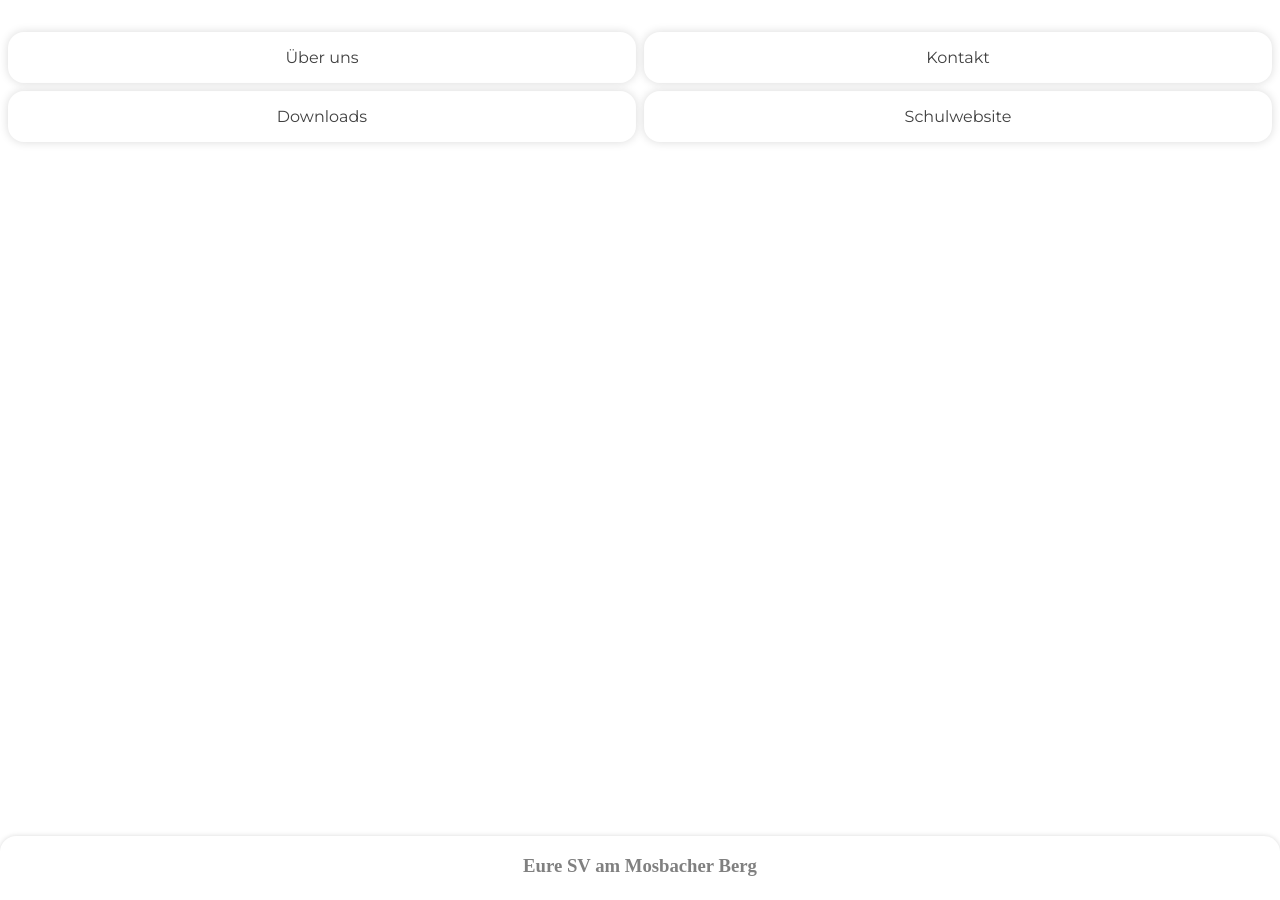
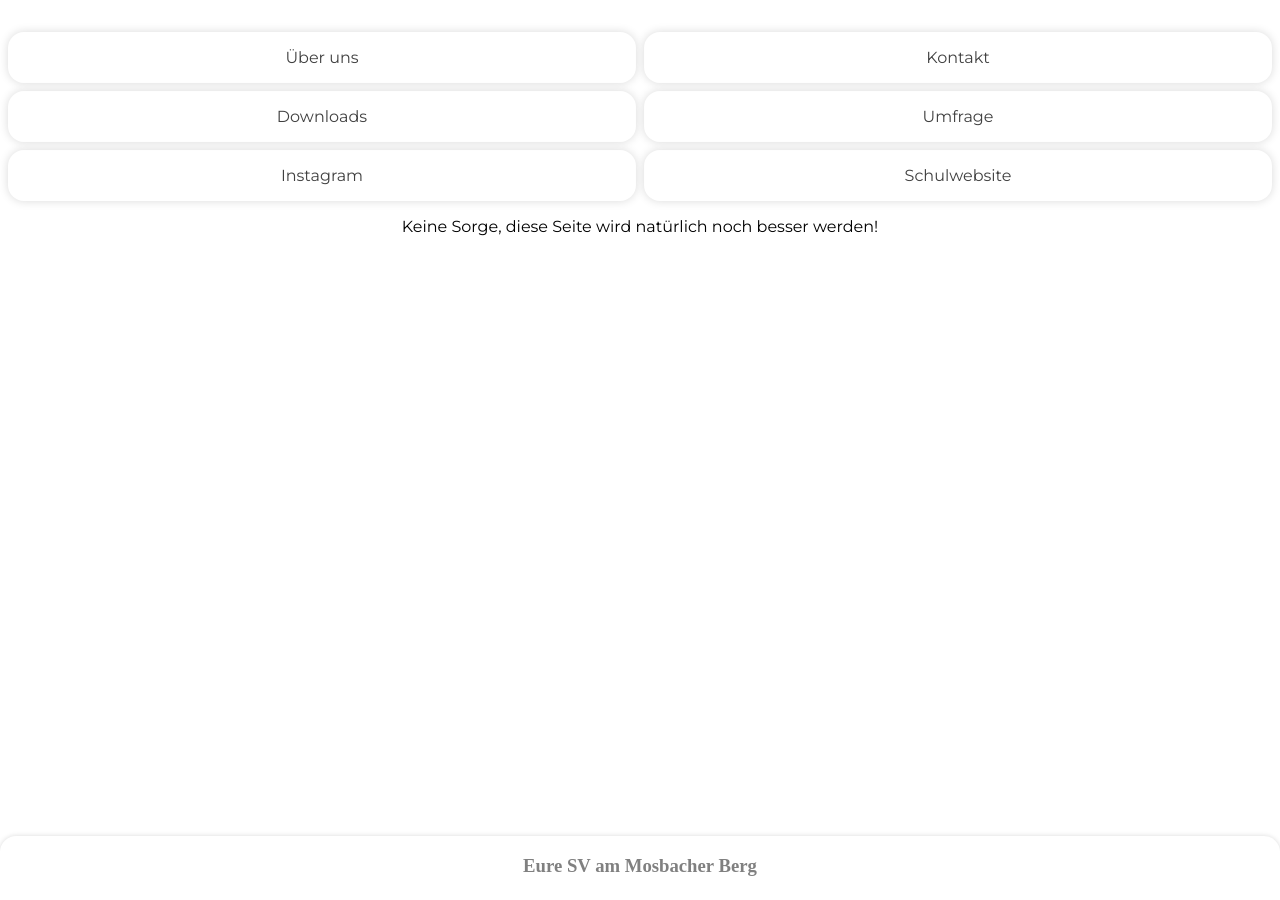
Before and after one commit to Mosbacher-Berg/gmbwi.de, a Jekyll site: the page built from index.html, in a window 1280 px wide. Built offline with Jekyll 4.4.1, drawn with Linux system fonts in a browser that asks for light colours; some web fonts are replaced.

Commit message:
Update index.html

```diff
--- a/index.html
+++ b/index.html
@@ -19,10 +19,21 @@
         <a href="/downloads" class="box">
             <p>Downloads</p>
         </a>
+            <a href="https://fkoe.org/svu" class="box">
+            <p>Umfrage</p>
+        </a>
+                </a>
+            <a href="https://instagram.com/sv.gmb" class="box">
+            <p>Instagram</p>
+        </a>
         <a href="https://mosbacher-berg.de" class="box">
             <p>Schulwebsite</p>
         </a>
     </div>
+
+    <p>
+        Keine Sorge, diese Seite wird natürlich noch besser werden!
+    </p>
 
     <div class="sheet">
         <h3 class="header">Eure SV am Mosbacher Berg</h3>
```
